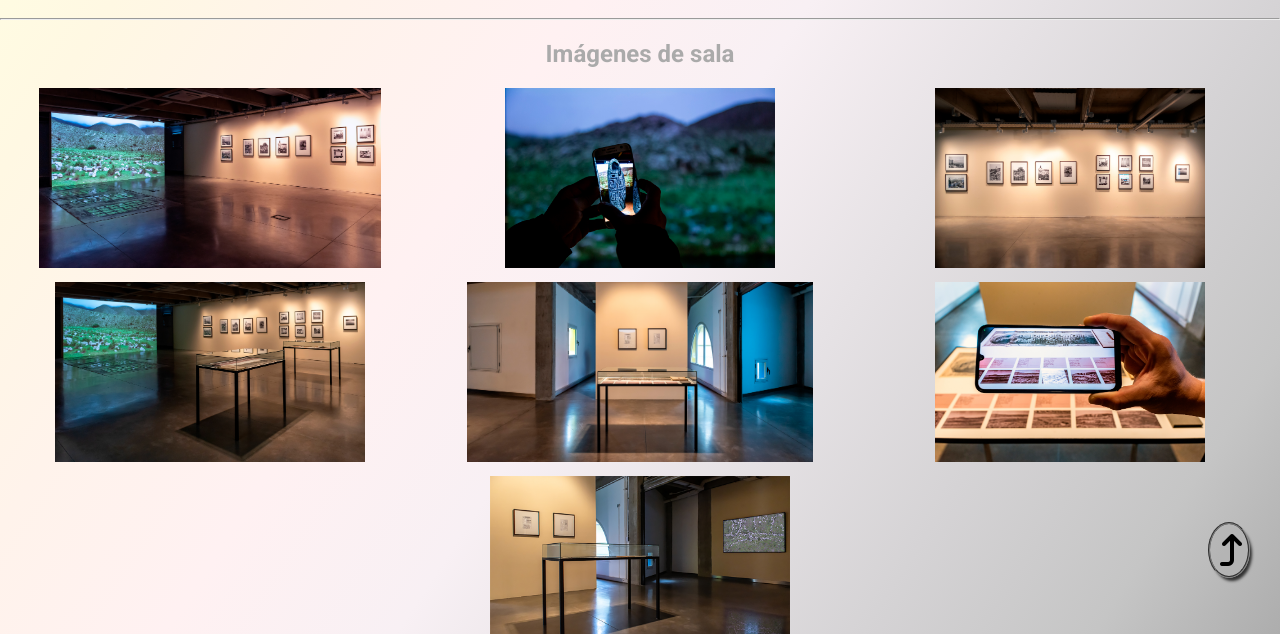
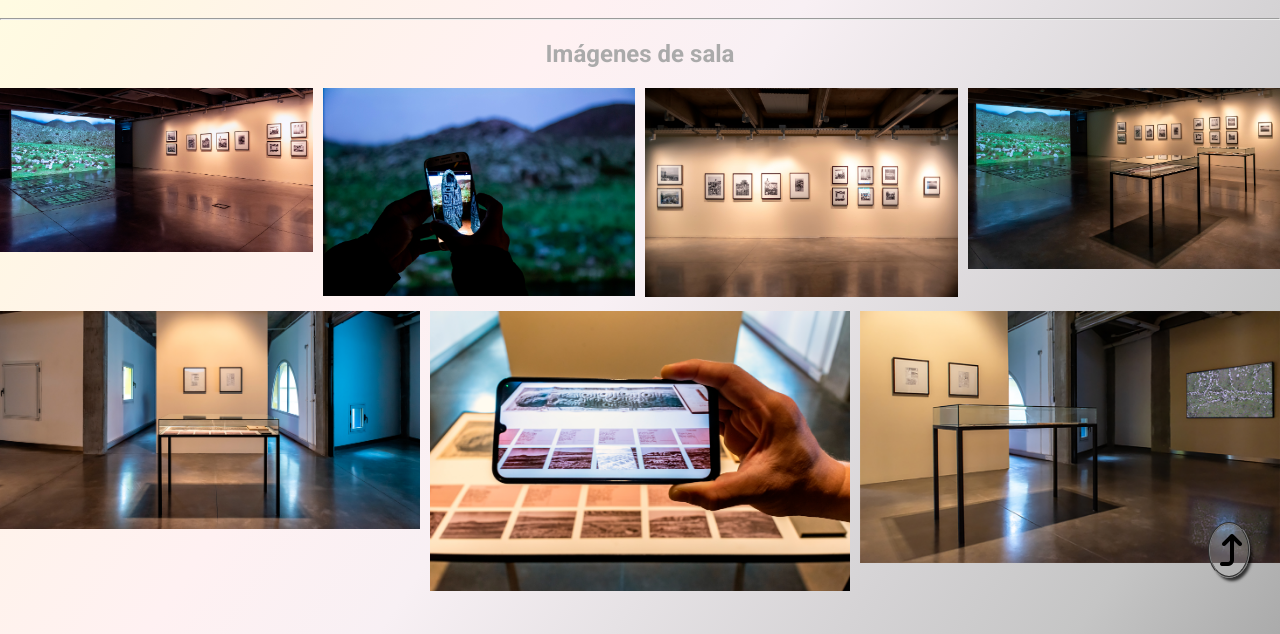
Before and after one commit to ciespacial/ucronia, a plain HTML site: page pages/galeria.html in a window 1280 px wide. Shown: the part 182-816 px from the top of the page. Drawn offline with Linux system fonts and the light colour scheme.

Commit message:
Add files via upload

```diff
--- a/css/estilos.css
+++ b/css/estilos.css
@@ -323,29 +323,15 @@ a{
     padding-bottom: 40px;
     div{
         text-align: center;
-        width: 350px;
+        flex: 1 1 300px; /* Hace que los elementos sean flexibles */
+        max-width: 100%;
         img{
-            width: auto;
-            height: 180px;
+            width: 100%; /* Asegura que la imagen se adapte al contenedor */
+            height: auto;
             object-fit: cover;
         }
     }
 }
-
-.item1 {
-    text-align: center;
-    flex: 1 1 300px; /* Hace que los elementos sean flexibles */
-    max-width: 100%;
-}
-
-.item img {
-    width: 100%; /* Asegura que la imagen se adapte al contenedor */
-    height: auto;
-    object-fit: cover;
-    border-radius: 5px; /* Opcional: agrega bordes redondeados */
-}
-
-
 
 .textJustified{
     text-align: justify;
--- a/pages/galeria.html
+++ b/pages/galeria.html
@@ -29,25 +29,25 @@
 <hr>
            <h3>Imágenes de sala</h3>
             <section class="galeria">
-                    <div class="item1">
+                    <div class="item">
                         <img src="../assets/img/01.jpg">
                     </div>
-                    <div class="item1">
+                    <div class="item">
                         <img src="../assets/img/02.jpg">
                     </div>
-                    <div class="item1">
+                    <div class="item">
                         <img src="../assets/img/03.jpg">
                     </div>
-                    <div class="item1">
+                    <div class="item">
                         <img src="../assets/img/04.jpg">
                     </div>
-                    <div class="item1">
+                    <div class="item">
                         <img src="../assets/img/05.jpg">
                     </div>
-                    <div class="item1">
+                    <div class="item">
                         <img src="../assets/img/06.jpg">
                     </div>
-                    <div class="item1">
+                    <div class="item">
                         <img src="../assets/img/07.jpg">
                     </div>
             </section>
```
